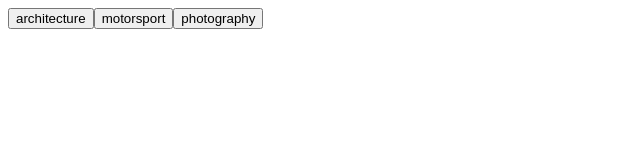
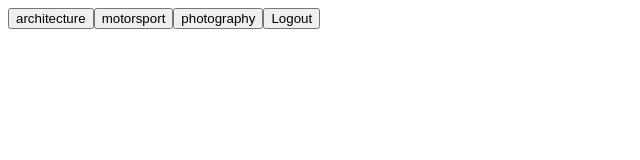
Before and after one commit to fdcmehic/portfolio-cms, a React (Vite) app in the folder admin/: page / in a window 1280 px wide. Shown: the top 160 px of the page, without its empty margins (0-640 px from the left). Built offline with nearby package versions, Linux system fonts and the light colour scheme; sample sign-in values are in the browser's storage.

Commit message:
logout btn

```diff
--- a/admin/src/pages/Home.jsx
+++ b/admin/src/pages/Home.jsx
@@ -2,11 +2,18 @@ import { useNavigate } from "react-router-dom"
 
 function Home() {
     const navigate = useNavigate()
+
+    function handleLogout() {
+        localStorage.removeItem('token')
+        navigate('/login')
+    }
+
     return (
         <div>
             <button onClick={() => navigate('/gallery/architecture')}>architecture</button>
             <button onClick={() => navigate('/gallery/motorsport')}>motorsport</button>
             <button onClick={() => navigate('/gallery/photography')}>photography</button>
+            <button onClick={handleLogout}>Logout</button>
         </div>
     )
 }
--- a/admin/src/pages/Login.jsx
+++ b/admin/src/pages/Login.jsx
@@ -18,6 +18,7 @@ function Login() {
             headers: { 'Content-Type': 'application/json' },
             body: JSON.stringify({ username, password })
         })
+
 
         const data = await response.json()
 
```
